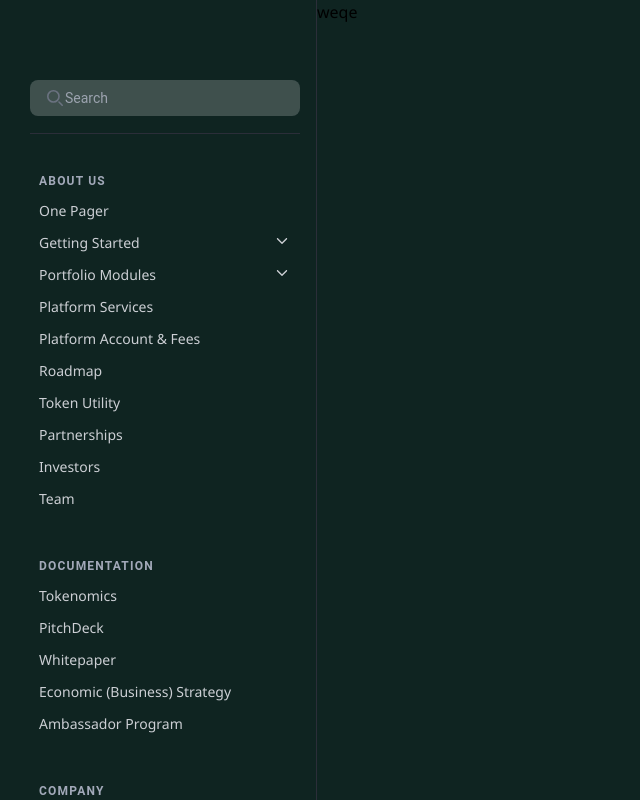
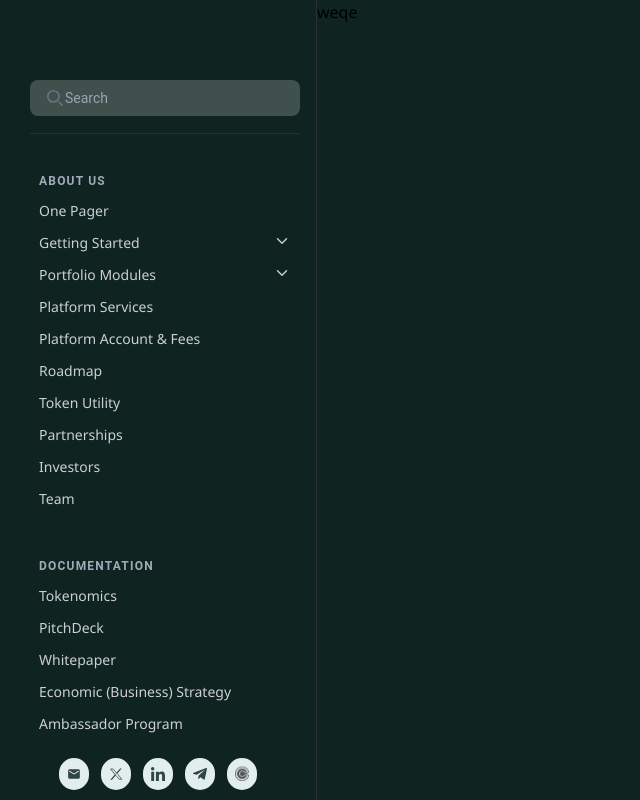
Before and after one commit to cryptool-io/landing-page, a Next.js app: page /document in a window 1280 px wide. Shown: the top 800 px of the page, without its empty margins (0-640 px from the left). Built offline with nearby package versions, Linux system fonts and the light colour scheme.

Commit message:
Add icons

```diff
--- a/components/common/basic/RightBar.tsx
+++ b/components/common/basic/RightBar.tsx
@@ -4,6 +4,12 @@ import ArrowBelow from "public/assets/icons/ArrowBelow";
 import ArrowTop from "public/assets/icons/ArrowTop";
 import ArrowDown from "public/assets/icons/ArrowDown";
 import { useEffect, useState } from "react";
+import Link from "next/link";
+import Mail from "public/assets/icons/Mail";
+import Twitter from "public/assets/icons/Twitter";
+import Linkedin from "public/assets/icons/Linkedin";
+import Telegram from "public/assets/icons/Telegram";
+import Calendar from "public/assets/icons/Calendar";
 
 interface RightNavBar {}
 
@@ -19,9 +25,10 @@ const RightNavBar: React.FC<RightNavBar> = ({}) => {
   const [isClickBroker, setIsClickBroker] = useState<boolean>(false);
   return (
     <>
+      <div>
         <div
           className={cx(
-          "min-w-[300px] pl-[30px] mr-4 flex flex-col justify-end",
+            "min-w-[300px] pl-[30px] mr-4 flex flex-col justify-end relative",
             isMiniMobile && "hidden"
           )}
         >
@@ -85,7 +92,11 @@ const RightNavBar: React.FC<RightNavBar> = ({}) => {
               >
                 Getting Started
                 {isClickStarted ? (
-                <ArrowTop className="w-[18px]" width={"18px"} height={"18px"} />
+                  <ArrowTop
+                    className="w-[18px]"
+                    width={"18px"}
+                    height={"18px"}
+                  />
                 ) : (
                   <ArrowDown
                     className="w-[18px]"
@@ -171,7 +182,11 @@ const RightNavBar: React.FC<RightNavBar> = ({}) => {
               >
                 Portfolio Modules
                 {isClickModules ? (
-                <ArrowTop className="w-[18px]" width={"18px"} height={"18px"} />
+                  <ArrowTop
+                    className="w-[18px]"
+                    width={"18px"}
+                    height={"18px"}
+                  />
                 ) : (
                   <ArrowDown
                     className="w-[18px]"
@@ -440,6 +455,46 @@ const RightNavBar: React.FC<RightNavBar> = ({}) => {
             </div>
           </div>
         </div>
+        <div className="sticky bottom-0 pb-[10px] bg-[#0F2421]">
+              <div className="flex flex-row space-x-3 justify-center">
+                <Link
+                  target="blank"
+                  href={"mailto:info@cryptool.io"}
+                  className="cursor-pointer p-2 rounded-full w-fit bg-[#E2EEED] flex items-center text-base"
+                >
+                  <Mail width={14} height={16} />
+                </Link>
+                <Link
+                  target="blank"
+                  href={"https://twitter.com/cryptool_io"}
+                  className="cursor-pointer p-2 rounded-full w-fit bg-[#E2EEED] flex items-center text-base"
+                >
+                  <Twitter width={14} height={16} />
+                </Link>
+                <Link
+                  target="blank"
+                  href={"https://linkedin.com/company/cryptool-io"}
+                  className="cursor-pointer p-2 rounded-full w-fit bg-[#E2EEED] flex items-center text-base"
+                >
+                  <Linkedin width={14} height={16} />
+                </Link>
+                <Link
+                  target="blank"
+                  href={"https://t.me/cryptool_io"}
+                  className="cursor-pointer p-2 rounded-full w-fit bg-[#E2EEED] flex items-center text-base"
+                >
+                  <Telegram width={14} height={16} />
+                </Link>
+                <Link
+                  target="blank"
+                  href={"https://calendly.com/cryptool_io/"}
+                  className="cursor-pointer p-2 rounded-full w-fit bg-[#E2EEED] flex items-center text-base"
+                >
+                  <Calendar width={14} height={16} />
+                </Link>
+              </div>
+        </div>
+      </div>
     </>
   );
 };
```
Lines whose indentation alone changed are shown as unchanged.
